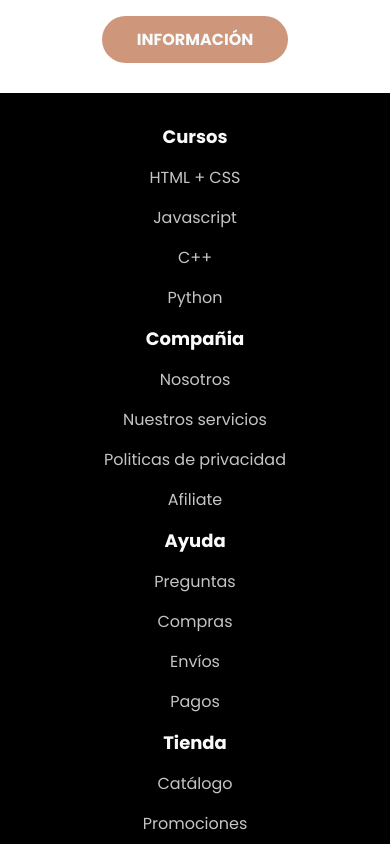
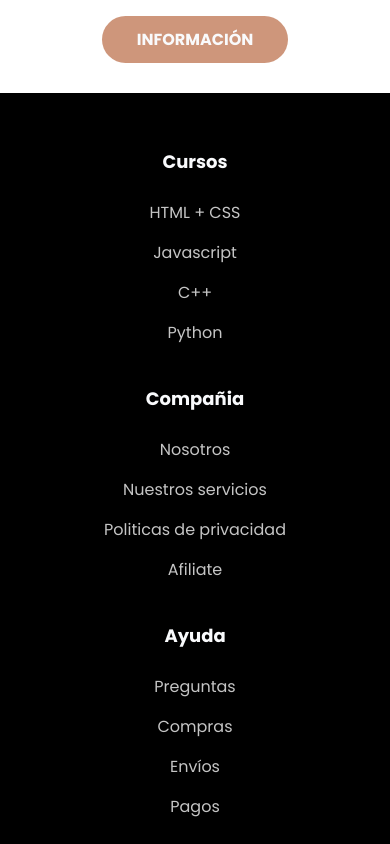
Before and after one commit to JerryRS11/Pagina-cafeteria, a plain HTML site: page Index.html in a window 390 px wide. Shown: the part 6120-6964 px from the top of the page. Drawn offline with Linux system fonts and the light colour scheme.

Commit message:
Prueba 2
Footer style changes

```diff
--- a/CSS/Estilos.css
+++ b/CSS/Estilos.css
@@ -681,6 +681,12 @@ p{
       padding: 30px;
    }
 
+   /*Cambiar estilo a titulos de la clase footer*/
+   .footer h3{
+      margin-top: 25px;
+      margin-bottom: 25px;
+   }
+
    /*Cambiar estilo del contenido de la clase footer*/
    .footer-content{
       flex-direction: column;
```
